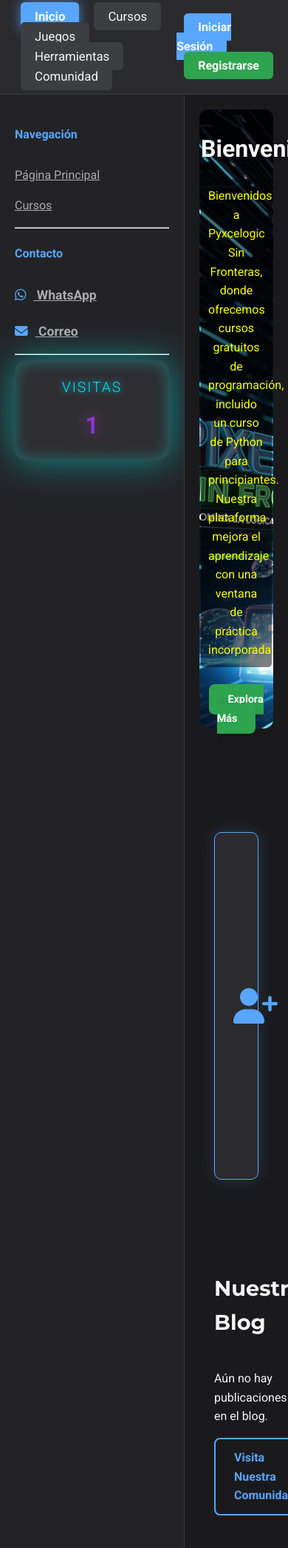
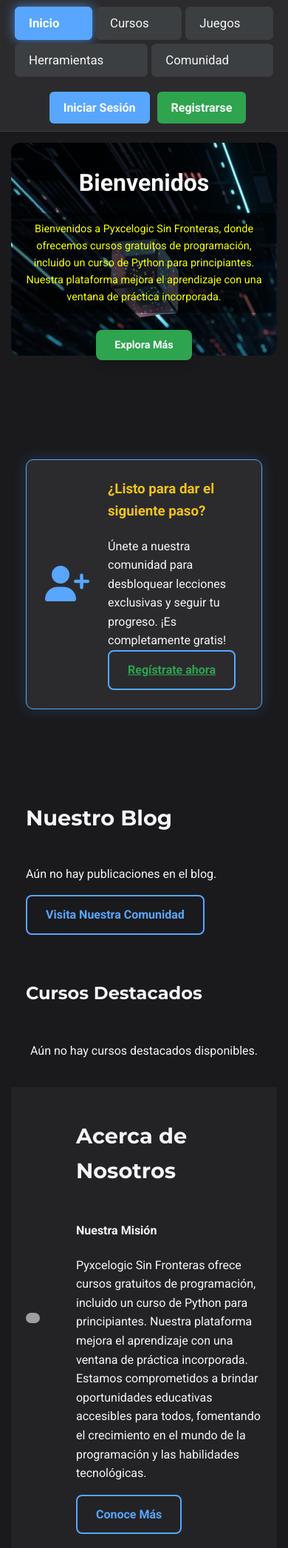
Before and after one commit to andresgorena1079-dot/pixelogic-sin-fronteras, a Django app: page / in a window 390 px wide. Shown: the part 122-2215 px from the top of the page at 74% size. Run offline with Django 5.2, Linux system fonts and the light colour scheme; data that the repository does not hold is empty; parts of the project's set-up code (start-up, migrations or seed data) failed here and were passed over; some libraries are stand-ins or nearby versions; grey boxes are pictures that could not be loaded.

Commit message:
Implementación de diseño responsivo para móviles y tablets

```diff
--- a/static/css/styles.css
+++ b/static/css/styles.css
@@ -2058,3 +2058,96 @@
     color: var(--secondary-text-color);
     font-size: 0.9em;
 }
+
+/* ==========================================================================
+   DISEÑO RESPONSIVO
+   ========================================================================== */
+
+@media (max-width: 768px) {
+    /* --- Reorganizar el Layout Principal para Móviles --- */
+    body {
+        /* Desactiva el layout de dos columnas y apila todo verticalmente */
+        grid-template-columns: 1fr;
+        grid-template-rows: auto auto 1fr auto;
+        grid-template-areas:
+            "header"
+            "navbar"
+            "main"
+            "footer";
+    }
+
+    /* --- Ocultar la Sidebar en Móviles --- */
+    .sidebar {
+        display: none;
+    }
+
+    /* --- Ajustar el Contenido Principal --- */
+    .main-content {
+        padding: 15px; /* Reduce el relleno para móviles */
+    }
+
+    /* --- Mejorar la Navegación y Encabezado --- */
+    .main-navbar {
+        flex-direction: column;
+        align-items: flex-start;
+        gap: 10px;
+    }
+    .navbar-links {
+        width: 100%;
+        display: flex;
+        flex-wrap: wrap;
+        gap: 5px;
+        justify-content: center;
+    }
+    .navbar-links a {
+        flex: 1 1 auto; /* Permite que los botones se adapten al ancho */
+        margin: 0;
+    }
+    .auth-buttons {
+        width: 100%;
+        display: flex;
+        justify-content: center;
+        margin-top: 10px;
+    }
+
+    /* --- Reorganizar la Grilla de Cursos y Blog --- */
+    .course-card-list, .blog-grid, .footer-grid, .two-column-form {
+        grid-template-columns: 1fr; /* Muestra todos los elementos en una sola columna */
+        gap: 20px;
+    }
+    .course-card-item, .blog-post-card-layout {
+        width: 100%; /* Las tarjetas ocupan todo el ancho */
+        flex-direction: column; /* Apila la imagen y el texto */
+    }
+    .blog-post-image-container {
+        order: 1; /* Coloca la imagen de nuevo arriba del texto */
+        width: 100%;
+    }
+    .blog-post-content {
+        order: 2; /* Coloca el texto debajo de la imagen */
+    }
+
+    /* --- Ajustar el Hero Section y el Footer --- */
+    .hero-content h1 {
+        font-size: 2em;
+    }
+    .hero-content p {
+        font-size: 0.9em;
+    }
+    .footer-grid {
+        text-align: center;
+    }
+    .footer-subscription, .footer-contact {
+        align-items: center;
+    }
+    .subscription-form {
+        flex-direction: column;
+        align-items: center;
+    }
+    .footer-contact .contact-list {
+        text-align: left;
+    }
+    .footer-contact ul li {
+        text-align: left;
+    }
+}
```
